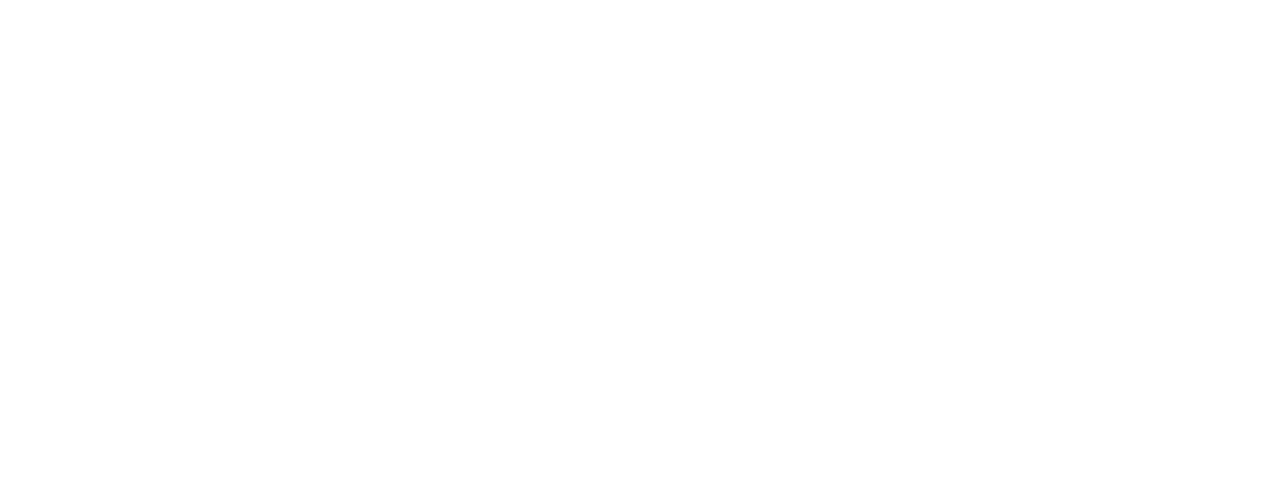
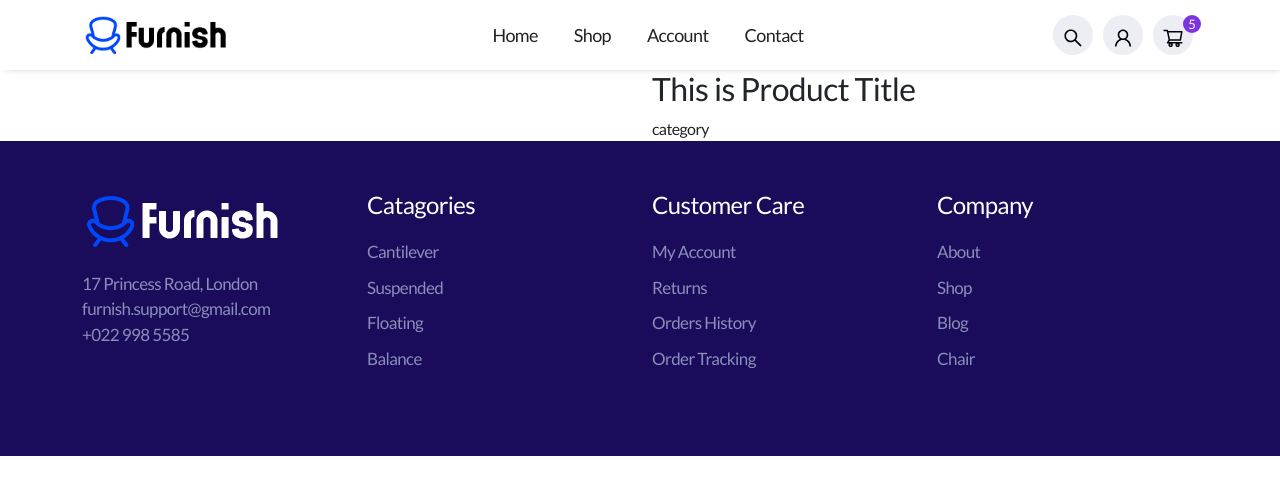
Before and after one commit to rafikadir/Gadget-react-ecommerce-web-application, a React (Vite) app: page /pd in a window 1280 px wide. Before the commit this address had no page. Shown: the top 494 px of the page. Built offline with nearby package versions, Linux system fonts and the light colour scheme.

Commit message:
pd details

```diff
--- a/src/App.jsx
+++ b/src/App.jsx
@@ -2,6 +2,7 @@
 import Home from './pages/Home';
 import Contact from './pages/Contact';
 import Shop from './pages/Shop';
+import Product from './pages/Product';
 
 function App() {
 
@@ -9,6 +10,7 @@
     <Routes>
       <Route path="/" element={<Home />} />
       <Route path="/shop" element={<Shop />} />
+      <Route path="/pd" element={<Product />} />
       <Route path="/contact" element={<Contact />} />
     </Routes>
   )
--- /dev/null
+++ b/src/pages/Product.jsx
@@ -0,0 +1,15 @@
+import Footer from "../shared/Footer/Footer";
+import Navbar from "../shared/Navbar/Navbar";
+import ProductDetails from "../templates/ProductDetails/ProductDetails";
+
+const Product = () => {
+    return (
+        <>
+            <Navbar/>
+            <ProductDetails/>
+            <Footer/>
+        </>
+    );
+};
+
+export default Product;
--- /dev/null
+++ b/src/templates/ProductDetails/ProductDetails.jsx
@@ -0,0 +1,21 @@
+import './ProductDetails.scss';
+
+const ProductDetails = () => {
+    return (
+        <section className="product-details">
+            <div className="container">
+                <div className="row">
+                    <div className="col-lg-6">
+
+                    </div>
+                    <div className="col-lg-6">
+                        <h2>This is Product Title</h2>
+                        <span>category</span>
+                    </div>
+                </div>
+            </div>
+        </section>
+    );
+};
+
+export default ProductDetails;
--- a/src/templates/Shop/ShopTemplate.jsx
+++ b/src/templates/Shop/ShopTemplate.jsx
@@ -49,8 +49,6 @@
 
     return (
         <section className='shop-wrapper'>
-            <h2 className="page-title text-center">Shop</h2>
-
             <div className="container">
                 <div className="row">
                     <div className="col-lg-3">
--- a/src/templates/Shop/ShopTemplate.scss
+++ b/src/templates/Shop/ShopTemplate.scss
@@ -2,14 +2,7 @@
 
 .shop-wrapper {
     background: rgb(244, 245, 247);
-    padding-bottom: 50px;
-
-    .page-title {
-        background-color: #e4e1ff;
-        padding: 50px 0;
-        font-size: 50px;
-        margin-bottom: 50px;
-    }
+    padding: 50px 0;
 
     .shop-top {
         display: flex;
```
Also changed, not shown: src/templates/ProductDetails/ProductDetails.scss (added).
